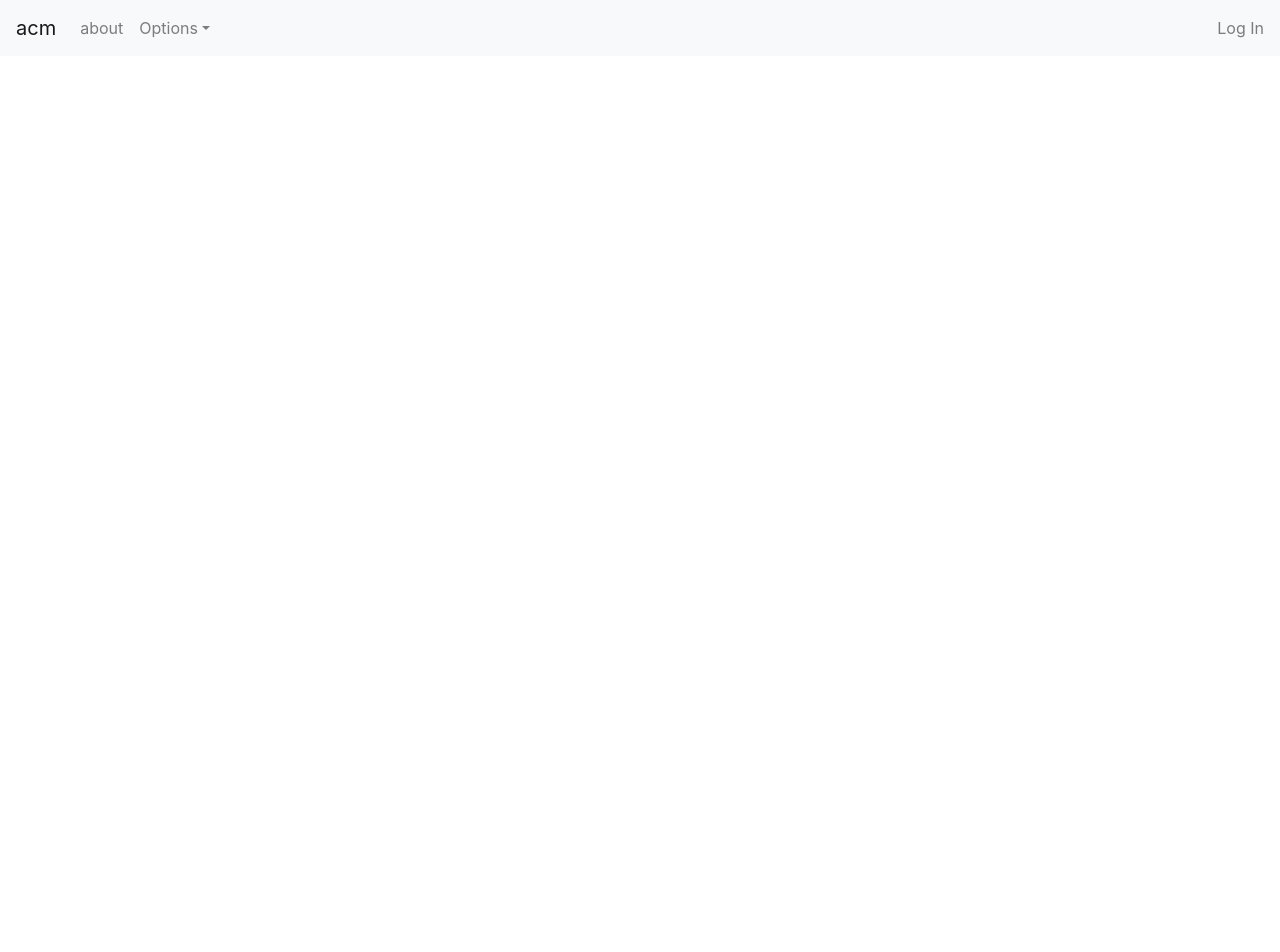
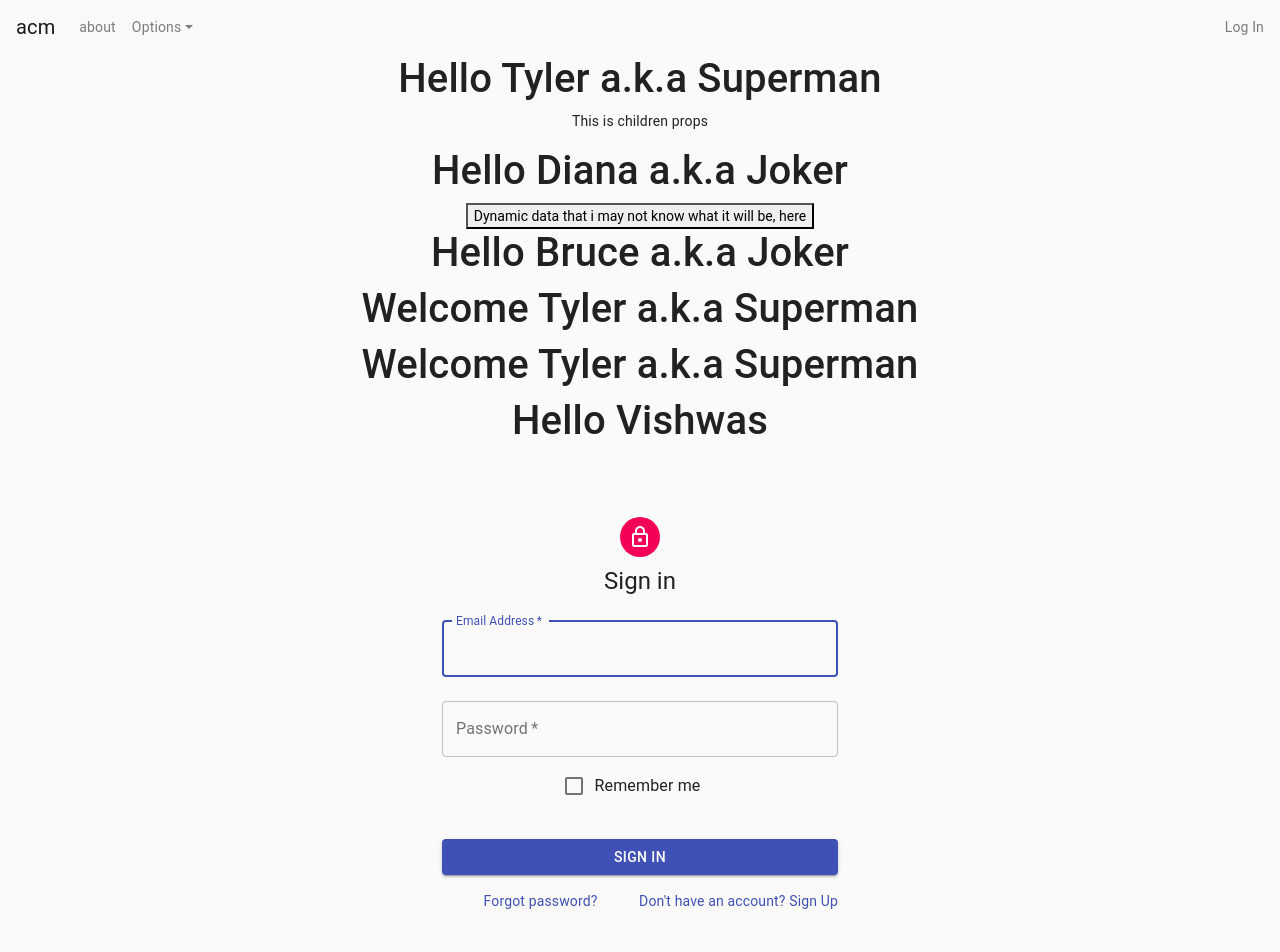
Before and after one commit to lindseypoche/SELU_ACM, a React (Create React App) app in the folder web/: page / in a window 1280 px wide. Shown: the top 952 px of the page. Before the commit the page ends 800 px from the top, so only its background shows below. Built offline with nearby package versions, Linux system fonts and the light colour scheme.

Commit message:
react tutorial

```diff
--- a/web/package.json
+++ b/web/package.json
@@ -3,6 +3,8 @@
   "version": "0.1.0",
   "private": true,
   "dependencies": {
+    "@material-ui/core": "^4.11.3",
+    "@material-ui/icons": "^4.11.2",
     "@testing-library/jest-dom": "^5.11.9",
     "@testing-library/react": "^11.2.5",
     "@testing-library/user-event": "^12.6.3",
--- a/web/src/App.js
+++ b/web/src/App.js
@@ -1,11 +1,24 @@
 import logo from './logo.svg';
 import './App.css';
 import NavigationBar from './Components/NavigationBar/NavigationBar';
+import SignIn from './Components/SignIn'
+import Greet from './Components/Greet'
+import Welcome from './Components/Welcome'
+import Hello from './Components/Hello'
 
 function App() {
   return (
     <div className="App">
       <NavigationBar/>
+      <Greet name="Tyler" heroName="Superman"> <p> This is children props</p></Greet>
+      <Greet name="Diana" heroName="Joker">
+        <button>Dynamic data that i may not know what it will be, here</button>
+      </Greet>
+      <Greet name="Bruce" heroName="Joker"/>
+      <Welcome name="Tyler" heroName="Superman"> </Welcome>
+      <Welcome name="Tyler" heroName="Superman"> </Welcome>
+      <Hello/>
+      <SignIn/>
     </div>
   );
 }
--- /dev/null
+++ b/web/src/Components/Greet.js
@@ -0,0 +1,13 @@
+import React from 'react'
+
+const Greet = (props) => {
+console.log(props)
+return(
+    <div>
+    <h1>Hello {props.name} a.k.a {props.heroName}</h1>
+    {props.children}
+    </div>
+)
+}
+
+export default Greet
--- /dev/null
+++ b/web/src/Components/Hello.js
@@ -0,0 +1,19 @@
+import React from 'react'
+
+const Hello = () => {
+    // JSX VERSION
+    // return (
+    //     <div className = 'dummyClass'>
+    //         <h1> Hello Person</h1>
+    //     </div>
+    // )
+
+    // WITHOUT JSX
+    return React.createElement('div',
+        {id: 'hello', className: 'dummyClass'},
+        React.createElement('h1', null, 'Hello Vishwas')
+    )
+
+}
+
+export default Hello
--- /dev/null
+++ b/web/src/Components/SignIn.js
@@ -0,0 +1,118 @@
+
+import React from 'react';
+import Avatar from '@material-ui/core/Avatar';
+import Button from '@material-ui/core/Button';
+import CssBaseline from '@material-ui/core/CssBaseline';
+import TextField from '@material-ui/core/TextField';
+import FormControlLabel from '@material-ui/core/FormControlLabel';
+import Checkbox from '@material-ui/core/Checkbox';
+import Link from '@material-ui/core/Link';
+import Grid from '@material-ui/core/Grid';
+import Box from '@material-ui/core/Box';
+import LockOutlinedIcon from '@material-ui/icons/LockOutlined';
+import Typography from '@material-ui/core/Typography';
+import { makeStyles } from '@material-ui/core/styles';
+import Container from '@material-ui/core/Container';
+
+function Copyright() {
+  return (
+    <Typography variant="body2" color="textSecondary" align="center">
+      {'Copyright © '}
+      <Link color="inherit" href="https://material-ui.com/">
+        Your Website
+      </Link>{' '}
+      {new Date().getFullYear()}
+      {'.'}
+    </Typography>
+  );
+}
+
+const useStyles = makeStyles((theme) => ({
+  paper: {
+    marginTop: theme.spacing(8),
+    display: 'flex',
+    flexDirection: 'column',
+    alignItems: 'center',
+  },
+  avatar: {
+    margin: theme.spacing(1),
+    backgroundColor: theme.palette.secondary.main,
+  },
+  form: {
+    width: '100%', // Fix IE 11 issue.
+    marginTop: theme.spacing(1),
+  },
+  submit: {
+    margin: theme.spacing(3, 0, 2),
+  },
+}));
+
+export default function SignIn() {
+  const classes = useStyles();
+
+  return (
+    <Container component="main" maxWidth="xs">
+      <CssBaseline />
+      <div className={classes.paper}>
+        <Avatar className={classes.avatar}>
+          <LockOutlinedIcon />
+        </Avatar>
+        <Typography component="h1" variant="h5">
+          Sign in
+        </Typography>
+        <form className={classes.form} noValidate>
+          <TextField
+            variant="outlined"
+            margin="normal"
+            required
+            fullWidth
+            id="email"
+            label="Email Address"
+            name="email"
+            autoComplete="email"
+            autoFocus
+          />
+          <TextField
+            variant="outlined"
+            margin="normal"
+            required
+            fullWidth
+            name="password"
+            label="Password"
+            type="password"
+            id="password"
+            autoComplete="current-password"
+          />
+          <FormControlLabel
+            control={<Checkbox value="remember" color="primary" />}
+            label="Remember me"
+          />
+          <Button
+            type="submit"
+            fullWidth
+            variant="contained"
+            color="primary"
+            className={classes.submit}
+          >
+            Sign In
+          </Button>
+          <Grid container>
+            <Grid item xs>
+              <Link href="#" variant="body2">
+                Forgot password?
+              </Link>
+            </Grid>
+            <Grid item>
+              <Link href="#" variant="body2">
+                {"Don't have an account? Sign Up"}
+              </Link>
+            </Grid>
+          </Grid>
+        </form>
+      </div>
+      <Box mt={8}>
+        <Copyright />
+      </Box>
+    </Container>
+  );
+}
--- /dev/null
+++ b/web/src/Components/Welcome.js
@@ -0,0 +1,9 @@
+import React, {Component} from 'react';
+
+class Welcome extends Component{
+    render(){
+        return <h1> Welcome {this.props.name} a.k.a {this.props.heroName}</h1>
+    }
+}
+
+export default Welcome
```
Also changed, not shown: web/src/Components/Message.js (added, +9 -0 lines), 1 other file (tests, documents, lock files or other folders).
